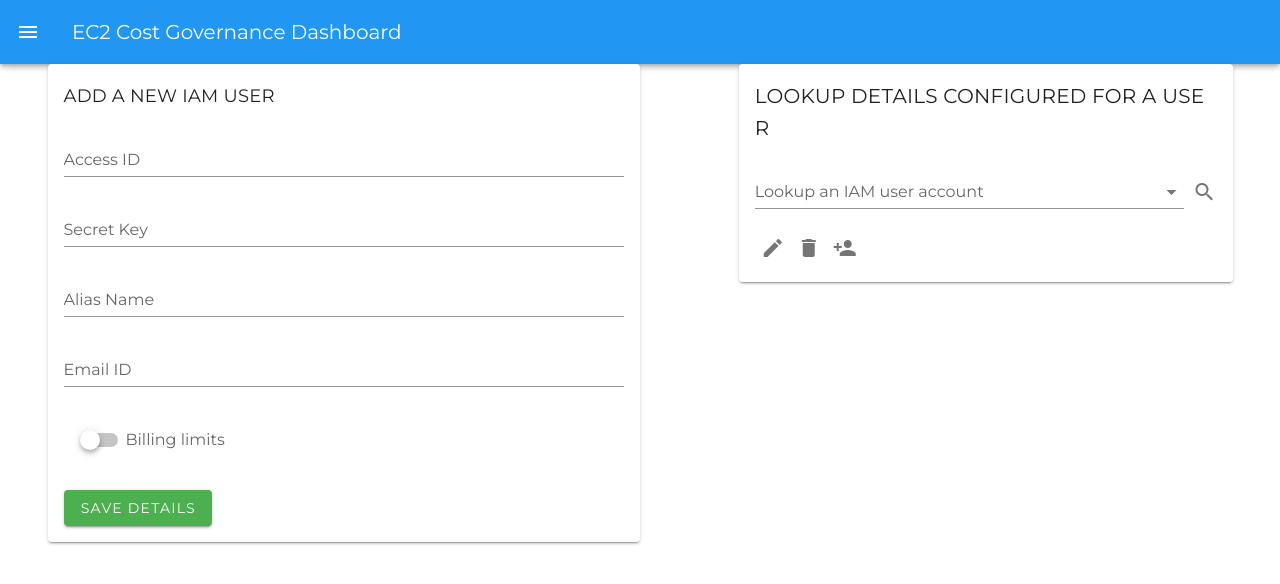
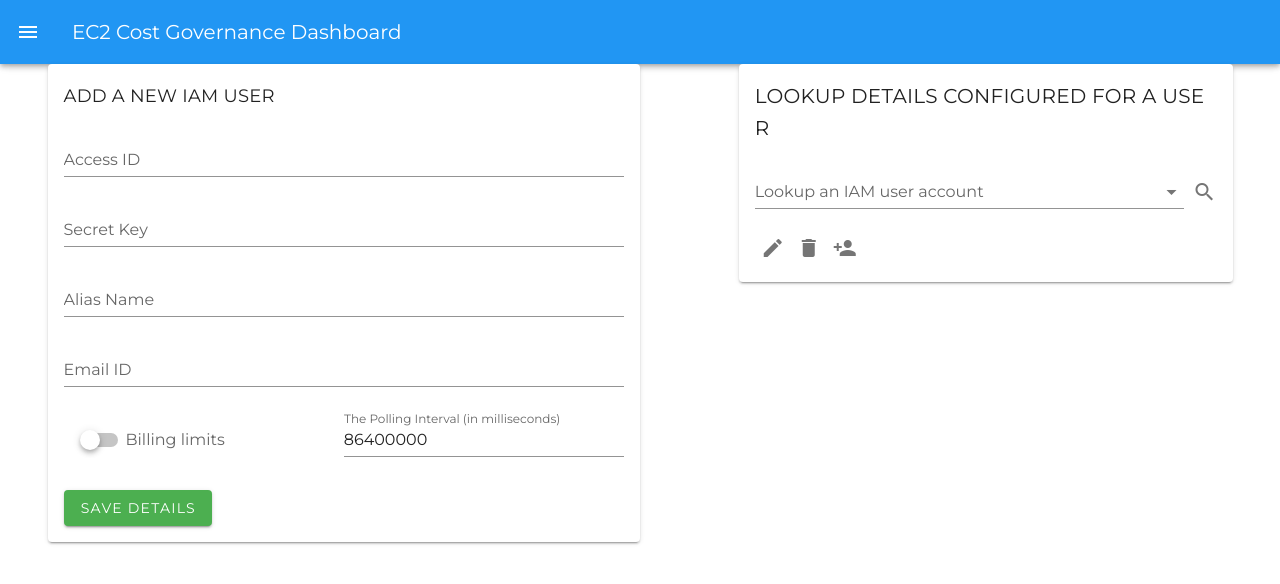
Before and after one commit to aka434112/EC2-Cost-Governance-Dashboard, a Vue app: page /settings in a window 1280 px wide. Shown: the top 584 px of the page. Built offline with nearby package versions, Linux system fonts and the light colour scheme; what vue-google-charts would draw is missing.

Commit message:
Exposing a field that the user can make use of to define the polling interval

```diff
--- a/src/components/settings.vue
+++ b/src/components/settings.vue
@@ -53,11 +53,22 @@
                   </v-flex>
                   <v-alert v-show="showInfo" class="alert" type="info">Please specify IAM credentials with respect to a user who has access to the AWS Billing and Cost Management console. Visit <a style="color:white" href="https://docs.aws.amazon.com/awsaccountbilling/latest/aboutv2/grantaccess.html" target="_blank">AWS</a> for more information</v-alert>
                   <v-flex xs12 class="text-xs-left">
-                    <v-flex xs6>
-                      <v-switch v-show="editEnabled" v-model="enableBillingCap" class="ma-4" label="Billing limits"></v-switch>
-                    </v-flex>
-                    <v-btn v-show="budgetList.length && editEnabled" color="warning" @click="editBudget()">Edit Limits</v-btn>
-                    <v-btn color="success" @click="saveCredentials()" v-show='editEnabled'>Save Details</v-btn>
+                    <v-container>
+                      <v-layout row wrap>
+                        <v-flex xs6>
+                          <v-switch v-show="editEnabled" v-model="enableBillingCap" class="ma-4" label="Billing limits"></v-switch>
+                        </v-flex>
+                        <v-flex xs6>
+                          <v-text-field type="number" v-show="editEnabled" @focus="showPollingIntervalInfo = !showPollingIntervalInfo" @blur="showPollingIntervalInfo = !showPollingIntervalInfo" v-model="pollingInterval" label="The Polling Interval (in milliseconds)"></v-text-field>
+                          <v-text-field disabled v-show="!editEnabled" @focus="showPollingIntervalInfo = !showPollingIntervalInfo" @blur="showPollingIntervalInfo = !showPollingIntervalInfo" v-model="pollingInterval" label="The Polling Interval (in milliseconds)"></v-text-field>
+                        </v-flex>
+                        <v-flex xs12>
+                          <v-alert type="info" v-show="showPollingIntervalInfo">This interval refers to the interval after which the Cost Explorer APIs are invoked. Please note that AWS charges you 0.01$ each time you inoke the Cost Explorer API.</v-alert>
+                        </v-flex>
+                        <v-btn v-show="budgetList.length && editEnabled" color="warning" @click="editBudget()">Edit Limits</v-btn>
+                        <v-btn color="success" @click="saveCredentials()" v-show='editEnabled'>Save Details</v-btn>
+                      </v-layout>
+                    </v-container>
                   </v-flex>
                 </v-form>
               </v-card-text>
@@ -91,8 +102,10 @@
         return {
             secretKey: "",
             accessId: "",
+            pollingInterval: 86400000, //The Cost Explorer APIs are polled once a day by default (Interval takes the unit of milliseconds)
             selectedAccount: "",
             editEnabled: true,
+            showPollingIntervalInfo: false,
             addNewUser: true,
             enableBillingCap: false,
             inputsDidNotPassValidation: false,
@@ -143,6 +156,7 @@
           vm.secretKey = ""
           vm.accessId = ""
           vm.email = ""
+          vm.pollingInterval = 86400000
           vm.selectedAccount = ""
           vm.enableBillingCap = false
           vm.editEnabled = true
@@ -208,6 +222,7 @@
           vm.aliasName = accessId.split('-')[1];
           vm.secretKey = vm.secretKeys[vm.accessId];
           vm.email = vm.emailIds[vm.accessId];
+          vm.pollingInterval = vm.pollingIntervals[vm.accessId];
           vm.budgetObj = vm.budgetLimitsAccounts[vm.accessId];
           if(vm.budgetObj && Object.keys(vm.budgetObj).length) {
             vm.budgetList = vm.budgetObj.budgetsList;
--- a/src/mixins/accounts.js
+++ b/src/mixins/accounts.js
@@ -4,27 +4,30 @@
 export default {
     methods: {
       fetchIamUsers: async function () {
-            let awsAccessIds = []
-            let emailIds = {}
-            let secretKeys = {}
-            let budgetLimitsAccounts = {}
-            let credentials = {}
-            let accountsResponse = await accountsClient.fetchIamUsers();
-            let accessId = ''
+            let awsAccessIds = [];
+            let emailIds = {};
+            let secretKeys = {};
+            let pollingIntervals = {};
+            let budgetLimitsAccounts = {};
+            let credentials = {};
+            let accountsResponse = await accountsClient.fetchIamUsers();;
+            let accessId = '';
             accountsResponse.forEach(iamUser => {
-              let account = new Account()
-              account.populateCredentialsFromObj(iamUser)
-              accessId = account.getAccessId()
-              awsAccessIds.push(accessId + '-' + account.getAliasName())
-              secretKeys[accessId] = account.getSecretKey()
-              budgetLimitsAccounts[accessId] = account.getBudgets()
-              emailIds[accessId] = account.getEmail()
+              let account = new Account();
+              account.populateCredentialsFromObj(iamUser);
+              accessId = account.getAccessId();
+              awsAccessIds.push(accessId + '-' + account.getAliasName());
+              secretKeys[accessId] = account.getSecretKey();
+              budgetLimitsAccounts[accessId] = account.getBudgets();
+              emailIds[accessId] = account.getEmail();
+              pollingIntervals[accessId] = account.getPollingInterval();
             })
-            credentials['awsAccessIds'] = awsAccessIds
-            credentials['secretKeys'] = secretKeys
-            credentials['budgetLimitsAccounts'] = budgetLimitsAccounts
-            credentials['emailIds'] = emailIds
-            this.$store.dispatch('updateAwsAccounts', credentials)
+            credentials['awsAccessIds'] = awsAccessIds;
+            credentials['secretKeys'] = secretKeys;
+            credentials['budgetLimitsAccounts'] = budgetLimitsAccounts;
+            credentials['emailIds'] = emailIds;
+            credentials['pollingIntervals'] = pollingIntervals;
+            this.$store.dispatch('updateAwsAccounts', credentials);
         }
     },
     computed: {
@@ -39,6 +42,9 @@
         },
         emailIds () {
           return this.$store.getters.emailIds
+        },
+        pollingIntervals () {
+          return this.$store.state.pollingIntervals
         }
     }
 }
--- a/src/models/accountModel.js
+++ b/src/models/accountModel.js
@@ -12,6 +12,7 @@
     getAliasName = () => this.aliasName
     getEmail = () => this.email
     getBudgets = () => this.budgets
+    getPollingInterval = () => this.pollingInterval
 
     populateCredentialsFromObj = (credentials) => {
         this.accessId = credentials.accessId
@@ -19,6 +20,7 @@
         this.budgets = credentials.budgets
         this.email = credentials.email
         this.aliasName = credentials.aliasName
+        this.pollingInterval = credentials.pollingInterval
     }
 }
 
--- a/src/store/index.js
+++ b/src/store/index.js
@@ -9,7 +9,8 @@
         awsAccessIds: [],
         secretKeys: {},
         budgetLimitsAccounts: {},
-        emailIds: {}
+        emailIds: {},
+        pollingIntervals: {}
     },
     mutations: {
         toggleOverlay: function (state) {
@@ -20,6 +21,7 @@
             state.secretKeys = credentials['secretKeys']
             state.budgetLimitsAccounts = credentials['budgetLimitsAccounts']
             state.emailIds = credentials['emailIds']
+            state.pollingIntervals = credentials['pollingIntervals']
         }
     },
     actions: {
```
